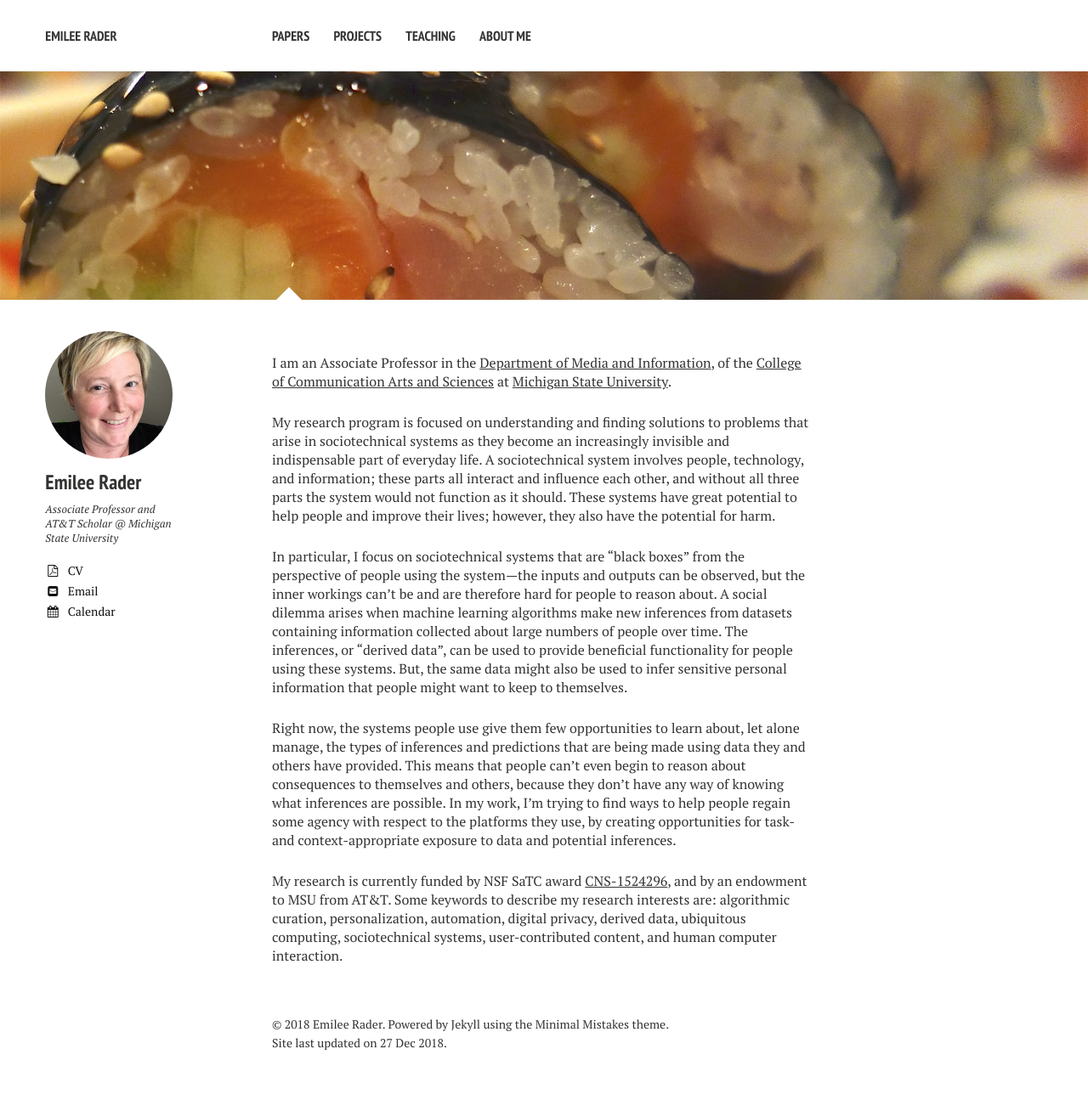
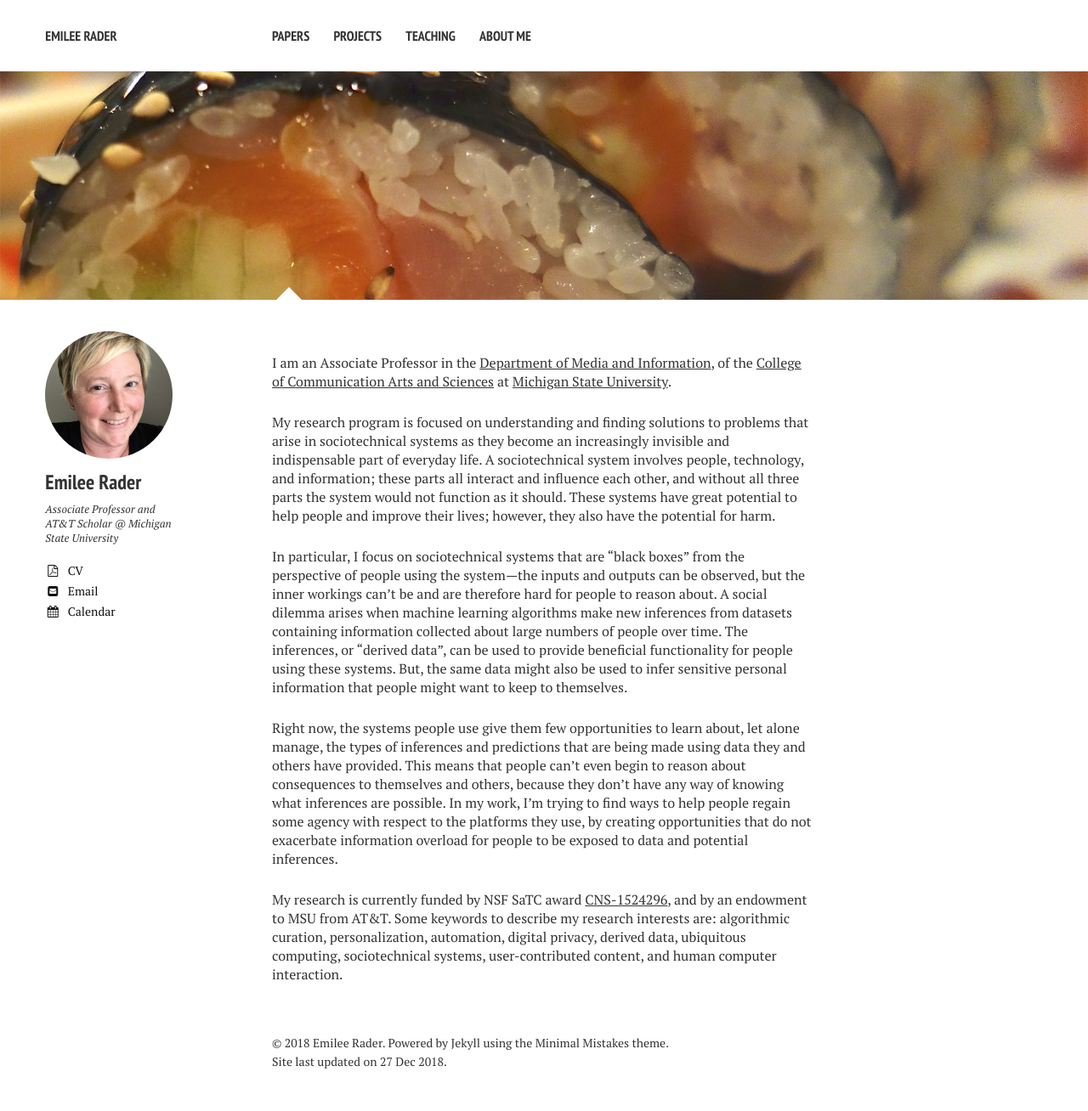
Before and after one commit to bierdoctor/bierdoctor.github.io, a Jekyll site: the page built from index.md, in a window 1280 px wide. Shown: the whole page at 85% size. Built offline with Jekyll 4.4.1, drawn with Linux system fonts in a browser that asks for light colours; nearby versions of some CDN libraries; before the commit the page ends 1286 px from its top, so only the background shows below that.

Commit message:
another update to home page text

```diff
--- a/index.md
+++ b/index.md
@@ -10,7 +10,7 @@ My research program is focused on understanding and finding solutions to problem
 
 In particular, I focus on sociotechnical systems that are "black boxes" from the perspective of people using the system---the inputs and outputs can be observed, but the inner workings can't be and are therefore hard for people to reason about. A social dilemma arises when machine learning algorithms make new inferences from datasets containing information collected about large numbers of people over time. The inferences, or "derived data", can be used to provide beneficial functionality for people using these systems. But, the same data might also be used to infer sensitive personal information that people might want to keep to themselves.
 
-Right now, the systems people use give them few opportunities to learn about, let alone manage, the types of inferences and predictions that are being made using data they and others have provided. This means that people can't even begin to reason about consequences to themselves and others, because they don't have any way of knowing what inferences are possible. In my work, I'm trying to find ways to help people regain some agency with respect to the platforms they use, by creating opportunities for task- and context-appropriate exposure to data and potential inferences.
+Right now, the systems people use give them few opportunities to learn about, let alone manage, the types of inferences and predictions that are being made using data they and others have provided. This means that people can't even begin to reason about consequences to themselves and others, because they don't have any way of knowing what inferences are possible. In my work, I'm trying to find ways to help people regain some agency with respect to the platforms they use, by creating opportunities that do not exacerbate information overload for people to be exposed to data and potential inferences.
 
 My research is currently funded by NSF SaTC award [CNS-1524296](http://www.nsf.gov/awardsearch/showAward?AWD_ID=1524296), and by an endowment to MSU from AT&T. Some keywords to describe my research interests are: algorithmic curation, personalization, automation, digital privacy, derived data, ubiquitous computing, sociotechnical systems, user-contributed content, and human computer interaction.
 
```
